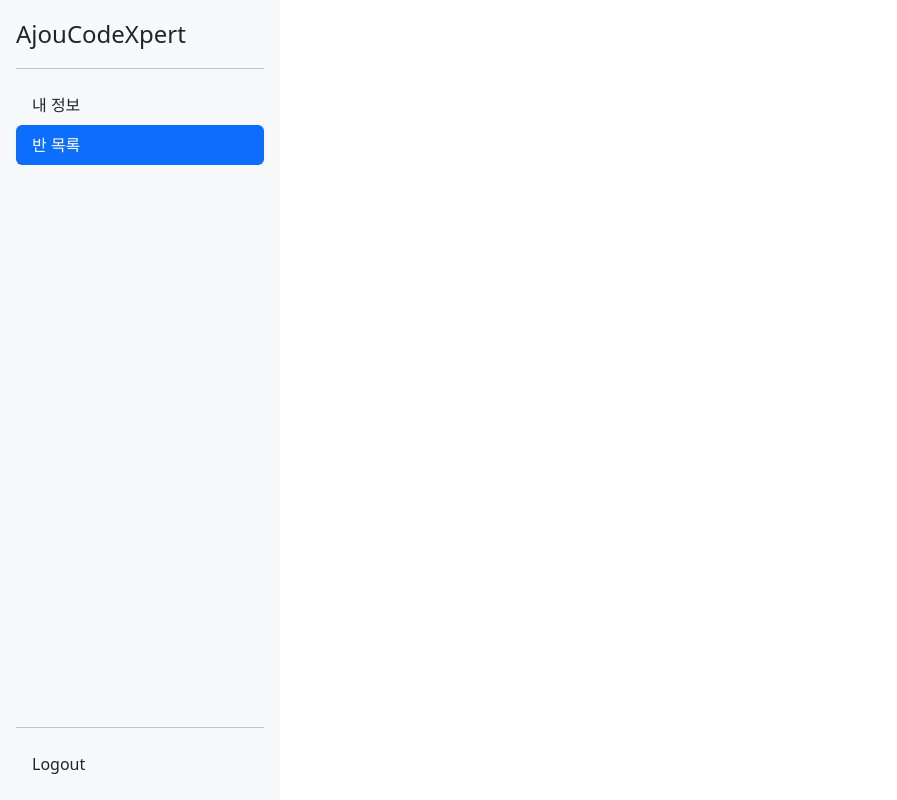
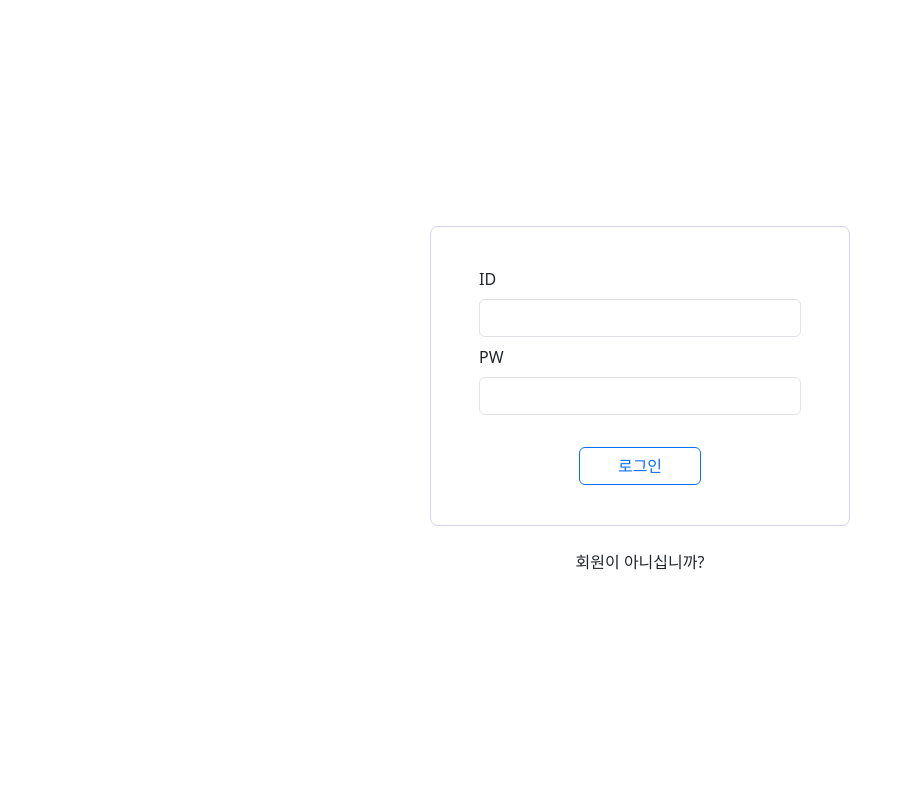
Before and after one commit to 2023-Fall-SE-CodeMates/AjouCodeXpert_Web, a React (Create React App) app: page / in a window 1280 px wide. Before the commit this address led to /classes. Shown: the whole page, without its empty margins (0-897 px from the left). Built offline with nearby package versions, Linux system fonts and the light colour scheme.

Commit message:
listitem 추가

```diff
--- a/src/pages/common/LoginPage.jsx
+++ b/src/pages/common/LoginPage.jsx
@@ -28,7 +28,7 @@ function LoginPage(props) {
             {/* 로그인 */}
             <div
               className={cn(
-                "d-flex flex-column justify-content-center p-5 rounded",
+                "d-flex flex-column justify-content-center p-5 rounded-3",
                 style.loginBox
               )}
             >
--- a/src/services/AuthContext.jsx
+++ b/src/services/AuthContext.jsx
@@ -20,8 +20,8 @@ export default function AuthProvider({ children }) {
 
   // function logout() {}
 
-  const isAuthenticated = true;
-  const role = "ta";
+  const isAuthenticated = false;
+  const role = "";
 
   return (
     <AuthContext.Provider value={{ isAuthenticated, role }}>
```
Also changed, not shown: src/components/list/AnnouncementListItem.jsx (added, +15 -0 lines), src/components/list/AssignmentListItem.jsx (added, +7 -0 lines), src/components/list/ClassListItem.jsx (added, +8 -0 lines), src/components/list/ProblemListItem.jsx (added, +7 -0 lines).
